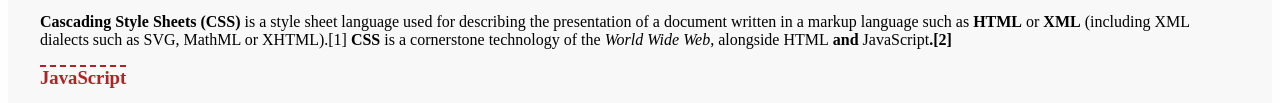
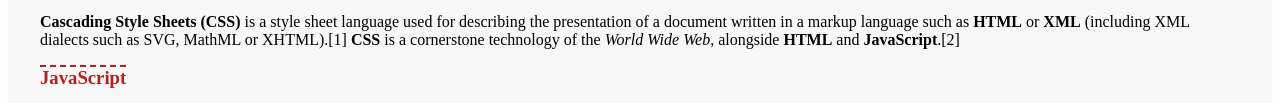
Before and after one commit to TomaszKoza/homepage, a plain HTML site: page index.html in a window 1280 px wide. Shown: the part 801-904 px from the top of the page. Drawn offline with Linux system fonts and the light colour scheme.

Commit message:
improvements after validator

```diff
--- a/index.html
+++ b/index.html
@@ -54,8 +54,8 @@
 					document written in a markup language such as <strong>HTML</strong> or <strong>XML</strong>
 					(including XML dialects such as SVG,
 					MathML or XHTML).[1] <strong>CSS</strong> is a cornerstone technology of the <em>World Wide
-						Web</em>, alongside </strong>HTML<strong> and
-					</strong>JavaScript<strong>.[2]
+						Web</em>, alongside <strong>HTML</strong> and
+					<strong>JavaScript</strong>.[2]
 
 				</p>
 			</article>
```
Also changed, not shown: exercises.html (+1 -0 lines).
